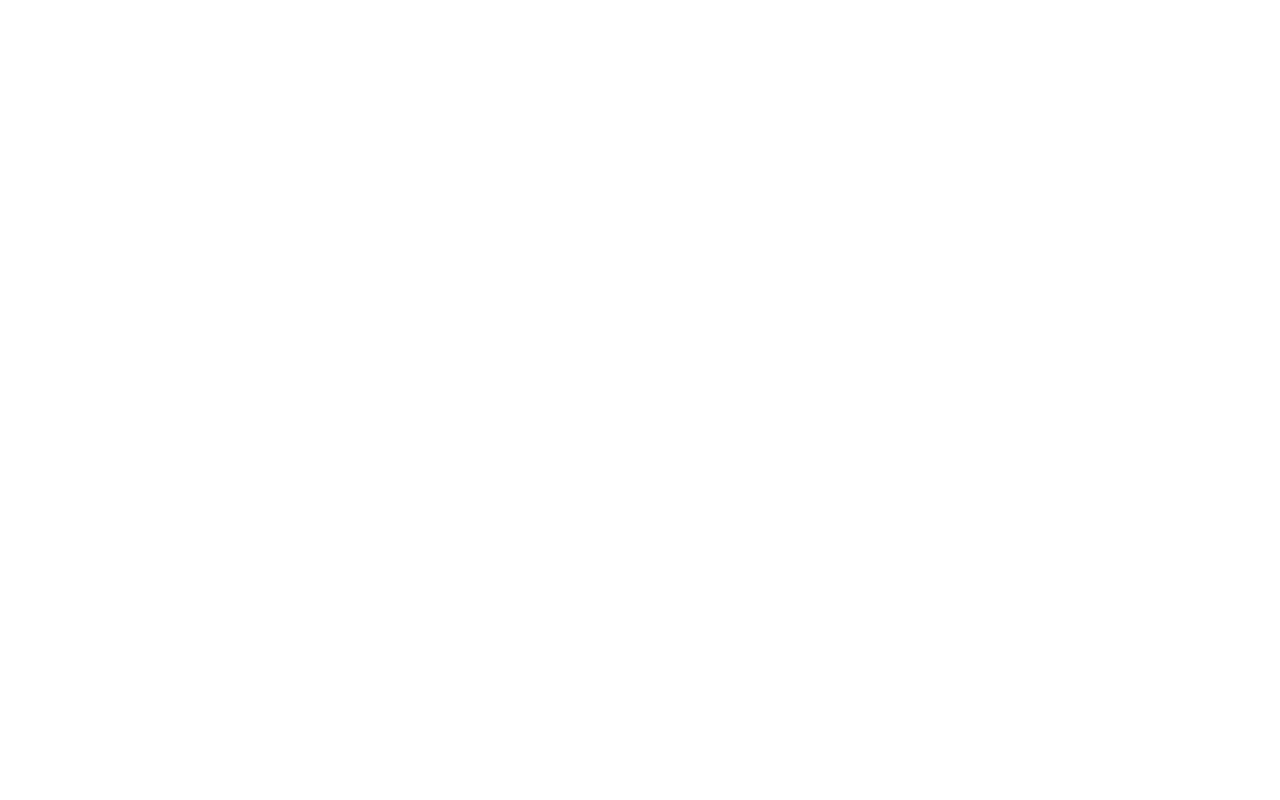
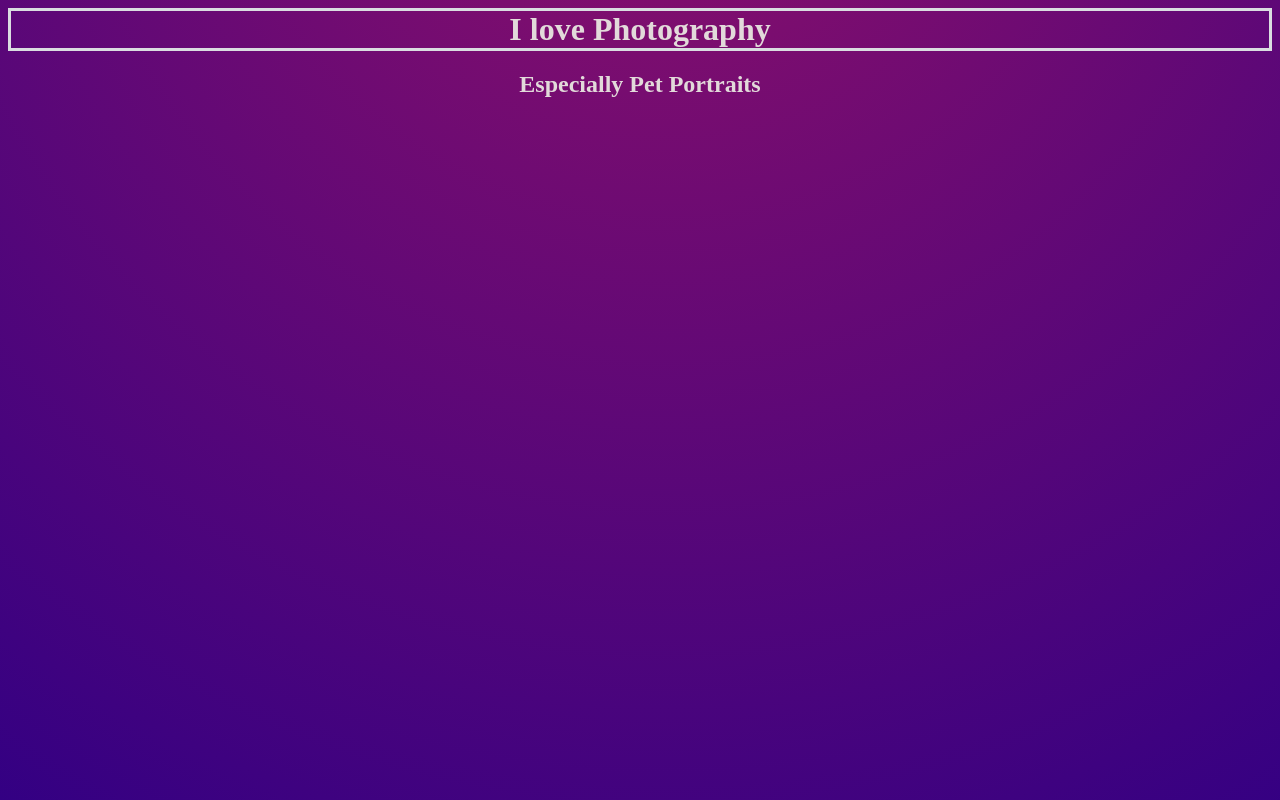
Before and after one commit to Raquelpro/Passionate-about, a plain HTML site: page index.html in a window 1280 px wide. Drawn offline with Linux system fonts and the light colour scheme.

Commit message:
Created html and css files

```diff
--- a/index.html
+++ b/index.html
@@ -4,9 +4,11 @@
     <meta charset="UTF-8">
     <meta http-equiv="X-UA-Compatible" content="IE=edge">
     <meta name="viewport" content="width=device-width, initial-scale=1.0">
-    <title>Document</title>
+    <link rel="stylesheet" href="src/styles.css" />
+    <title>Photography</title>
 </head>
 <body>
-
+   <h1>I love Photography</h1>
+   <h2>Especially Pet Portraits</h2>
 </body>
 </html>
--- /dev/null
+++ b/src/styles.css
@@ -0,0 +1,11 @@
+body {
+    color: rgb(226, 218, 218);
+    text-align: center;
+    display: block;
+    background: radial-gradient(circle at 52.1% -29.6%, rgb(144, 17, 105) 0%, rgb(51, 0, 131) 100.2%) fixed;
+}
+
+h1 {
+    margin: 0 auto;
+    border: 3px solid #dadde1;
+}
```
